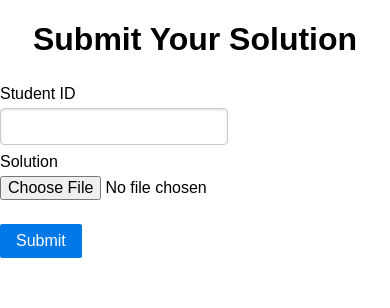
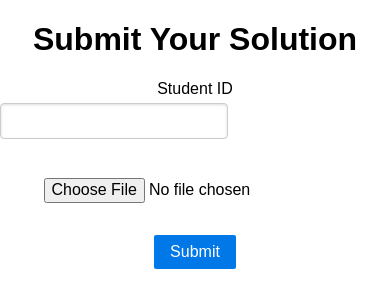
Before and after one commit to nalzok/quiz-submission, a Flask app: page / in a window 390 px wide. Shown: the top 308 px of the page. Run offline with Flask 2, Linux system fonts and the light colour scheme; some libraries are stand-ins or nearby versions.

Commit message:
Mobile friendliness

```diff
--- a/app.py
+++ b/app.py
@@ -72,4 +72,4 @@
     file_handler = logging.FileHandler('submission.log')
     app.logger.addHandler(file_handler)
 
-    app.run(debug=True)
+    app.run(host='0.0.0.0', port=80, debug=True)
--- /dev/null
+++ b/requirements.txt
@@ -0,0 +1,2 @@
+werkzeug
+flask
--- a/templates/index.html
+++ b/templates/index.html
@@ -4,33 +4,15 @@
     <meta charset="UTF-8">
     <title>MSA Quiz Submission Platform</title>
     <link rel="stylesheet" href="https://unpkg.com/purecss@1.0.1/build/pure-min.css" integrity="sha384-oAOxQR6DkCoMliIh8yFnu25d7Eq/PHS21PClpwjOTeU2jRSq11vu66rf90/cZr47" crossorigin="anonymous">
-    <!--[if lte IE 8]>
-    <link rel="stylesheet" href="https://unpkg.com/purecss@1.0.1/build/grids-responsive-old-ie-min.css">
-    <![endif]-->
-    <!--[if gt IE 8]><!-->
-    <link rel="stylesheet" href="https://unpkg.com/purecss@1.0.1/build/grids-responsive-min.css">
-    <!--<![endif]-->
     <link rel="stylesheet" href="https://cdnjs.cloudflare.com/ajax/libs/animate.css/3.7.2/animate.min.css">
 </head>
-<body>
-<div class="pure-g">
-    <div class="pure-u-1 pure-u-md-1-3"></div>
-    <div class="pure-u-1 pure-u-md-1-3">
-        <h1 style="text-align: center">Submit Your Solution</h1>
-        <form class="pure-form pure-form-aligned" action="{{ url_for('handle_form') }}" enctype="multipart/form-data" method="post">
-            <fieldset>
-                <div class="pure-control-group">
+<body style="text-align: center">
+    <h1>Submit Your Solution</h1>
+    <form class="pure-form" action="{{ url_for('handle_form') }}" enctype="multipart/form-data" method="post">
         <label for="student-id">Student ID</label>
-                    <input type="text" id="student-id" name="student-id"/>
-                </div>
-                <div class="pure-control-group">
-                    <label for="submission">Solution</label>
-                    <input type="file" id="submission" name="submission"/>
-                </div>
-                <div class="pure-controls">
-                    <input class="pure-button pure-button-primary" type="submit" id="submit" value="Submit">
-                </div>
-            </fieldset>
+        <input type="text" id="student-id" name="student-id"/><br>
+        <input style="margin-top: 1em" type="file" id="submission" name="submission"/><br>
+        <input style="margin-top: 2em" class="pure-button pure-button-primary" type="submit" id="submit" value="Submit">
     </form>
     {% with messages = get_flashed_messages() %}
         {% if messages %}
@@ -41,8 +23,5 @@
             </ul>
         {% endif %}
     {% endwith %}
-    </div>
-    <div class="pure-u-1 pure-u-md-1-3"></div>
-</div>
 </body>
 </html>
```
Lines whose indentation alone changed are shown as unchanged.
